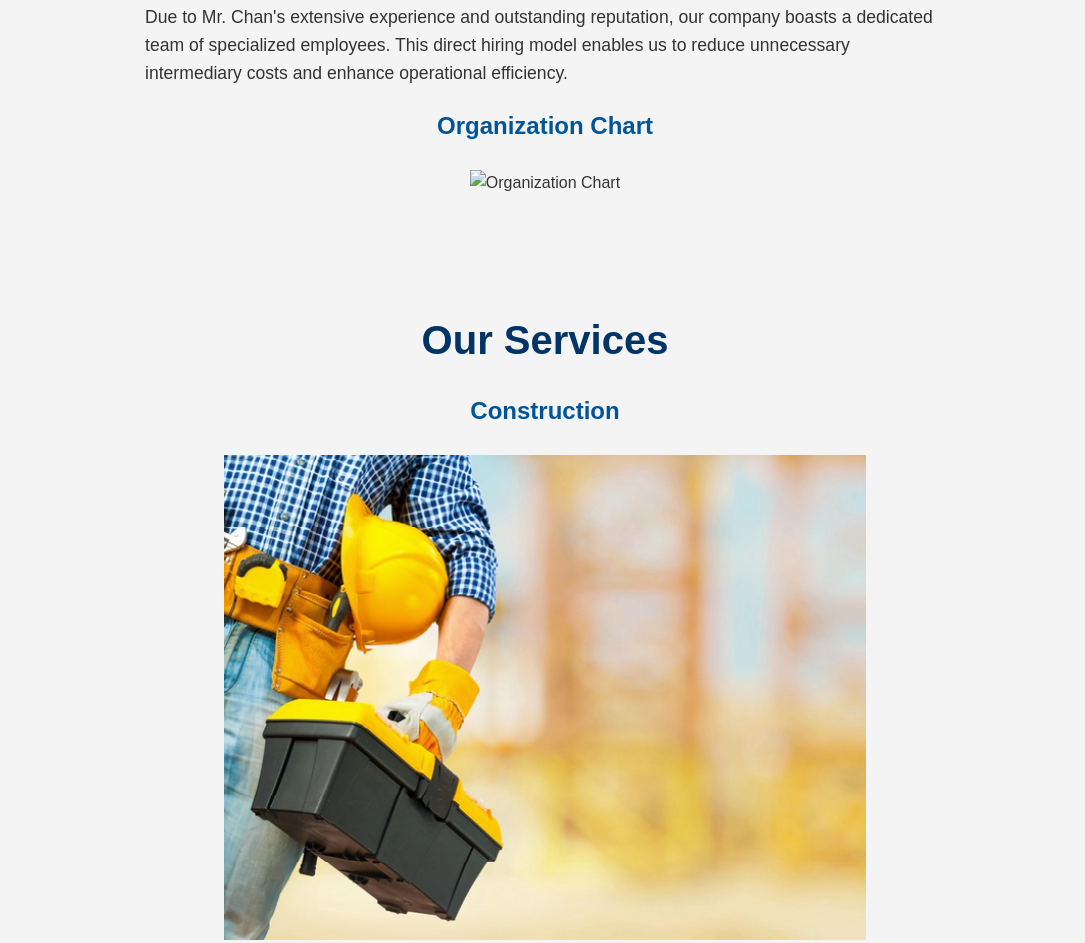
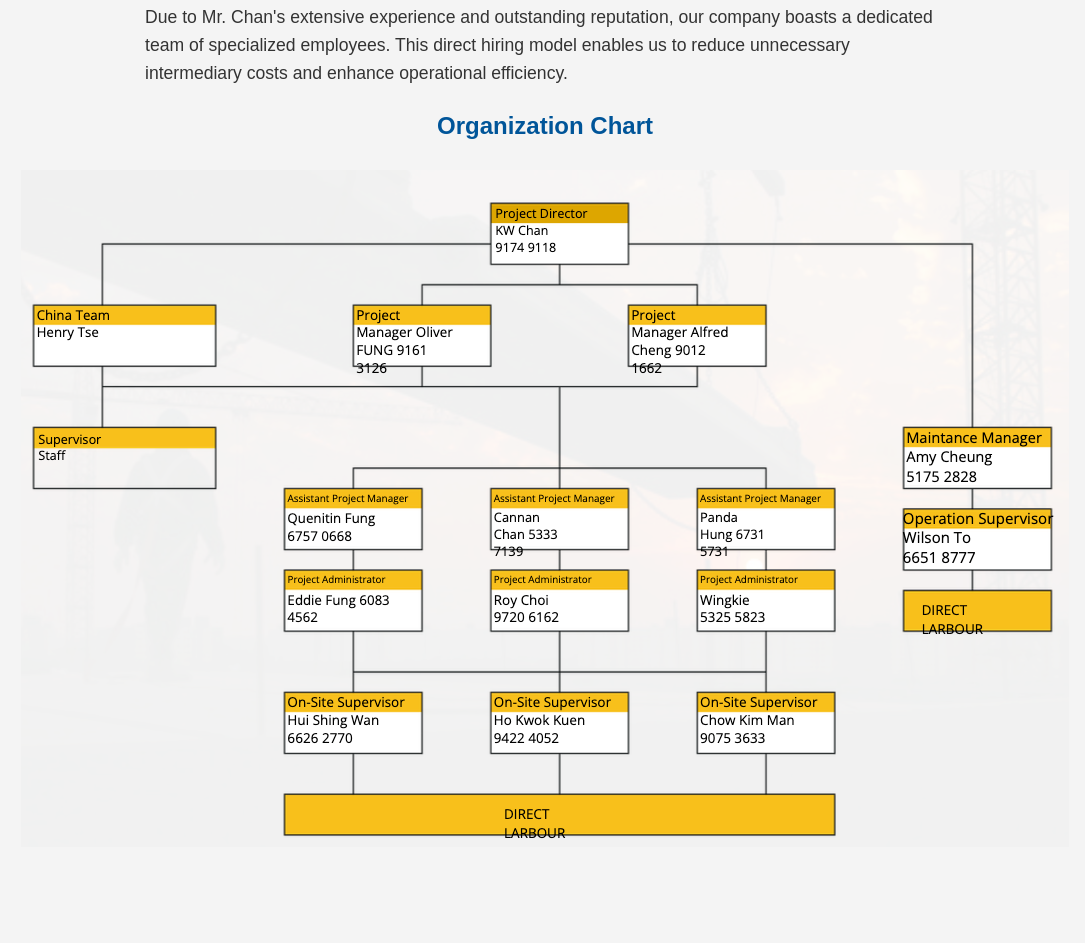
Before and after one commit to rickypoon1211/the-top-deco, a plain HTML site: page index.html in a window 1280 px wide. Shown: the part 1556-2499 px from the top of the page, without its empty margins (95-1180 px from the left). Drawn offline with Linux system fonts and the light colour scheme; files whose address does not match are found by name.

Commit message:
index.html

```diff
--- a/index.html
+++ b/index.html
@@ -86,7 +86,7 @@
             </section>
             <section id="organization-chart">
                 <h3>Organization Chart</h3>
-                <img src="images/organization-chart.png" alt="Organization Chart" loading="lazy">
+                <img src="organization_chart.png" alt="Organization Chart" loading="lazy">
             </section>
         </section>
 
```
